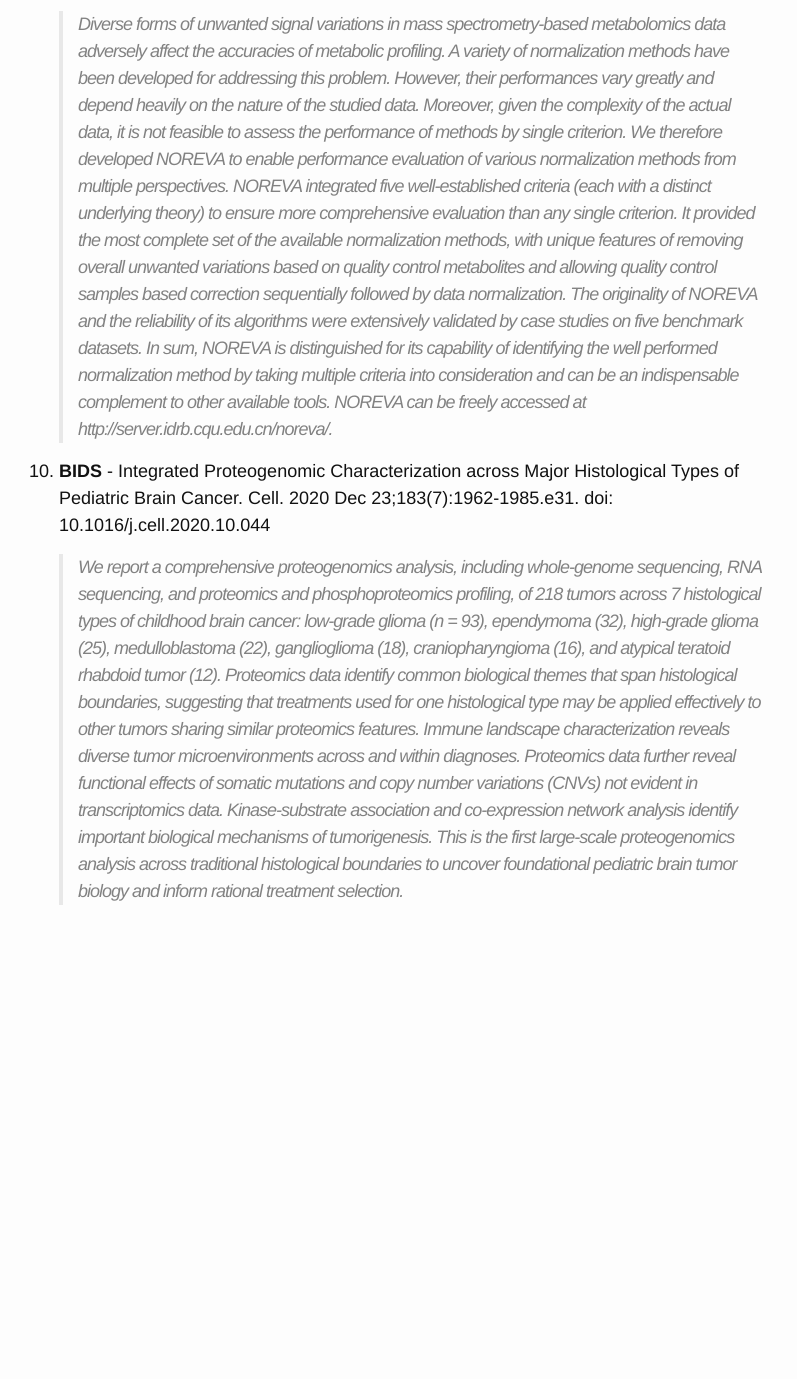
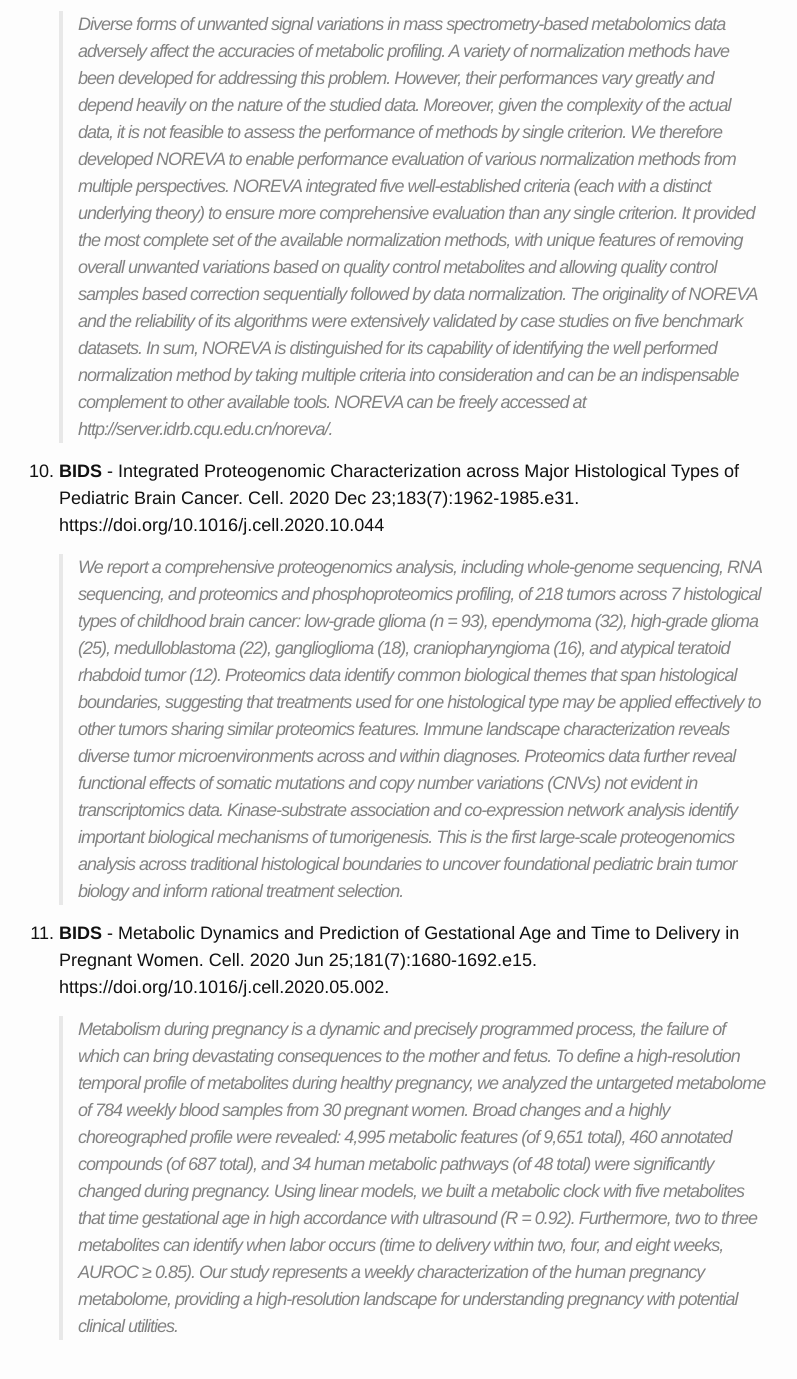
Before and after one commit to dcmb-courses/bioinf602-603, a Jekyll site: the page built from Proteomics_and_Metabolomics.md, in a window 1280 px wide and 1400 px high, scrolled down 4245 px. Shown: the top 1379 px of the window, without its empty margins (241-1038 px from the left). Built offline with Jekyll 4.4.1, drawn with Linux system fonts in a browser that asks for light colours; before the commit the page ends 5210 px from its top, so only the background shows below that.

Commit message:
Added new paper - Metabolomics in pregnancy
Title: Metabolic Dynamics and Prediction of Gestational Age and Time to Delivery in Pregnant Women.

```diff
--- a/Proteomics_and_Metabolomics.md
+++ b/Proteomics_and_Metabolomics.md
@@ -45,6 +45,11 @@ extensive roles in human malignancy. Nat Genet. 2013 Jun;45(6):592-601.
 
       >Diverse forms of unwanted signal variations in mass spectrometry-based metabolomics data adversely affect the accuracies of metabolic profiling. A variety of normalization methods have been developed for addressing this problem. However, their performances vary greatly and depend heavily on the nature of the studied data. Moreover, given the complexity of the actual data, it is not feasible to assess the performance of methods by single criterion. We therefore developed NOREVA to enable performance evaluation of various normalization methods from multiple perspectives. NOREVA integrated five well-established criteria (each with a distinct underlying theory) to ensure more comprehensive evaluation than any single criterion. It provided the most complete set of the available normalization methods, with unique features of removing overall unwanted variations based on quality control metabolites and allowing quality control samples based correction sequentially followed by data normalization. The originality of NOREVA and the reliability of its algorithms were extensively validated by case studies on five benchmark datasets. In sum, NOREVA is distinguished for its capability of identifying the well performed normalization method by taking multiple criteria into consideration and can be an indispensable complement to other available tools. NOREVA can be freely accessed at http://server.idrb.cqu.edu.cn/noreva/.
 
-1. **BIDS** - Integrated Proteogenomic Characterization across Major Histological Types of Pediatric Brain Cancer. Cell. 2020 Dec 23;183(7):1962-1985.e31. doi: 10.1016/j.cell.2020.10.044
+1. **BIDS** - Integrated Proteogenomic Characterization across Major Histological Types of Pediatric Brain Cancer. Cell. 2020 Dec 23;183(7):1962-1985.e31. https://doi.org/10.1016/j.cell.2020.10.044
 
       >We report a comprehensive proteogenomics analysis, including whole-genome sequencing, RNA sequencing, and proteomics and phosphoproteomics profiling, of 218 tumors across 7 histological types of childhood brain cancer: low-grade glioma (n = 93), ependymoma (32), high-grade glioma (25), medulloblastoma (22), ganglioglioma (18), craniopharyngioma (16), and atypical teratoid rhabdoid tumor (12). Proteomics data identify common biological themes that span histological boundaries, suggesting that treatments used for one histological type may be applied effectively to other tumors sharing similar proteomics features. Immune landscape characterization reveals diverse tumor microenvironments across and within diagnoses. Proteomics data further reveal functional effects of somatic mutations and copy number variations (CNVs) not evident in transcriptomics data. Kinase-substrate association and co-expression network analysis identify important biological mechanisms of tumorigenesis. This is the first large-scale proteogenomics analysis across traditional histological boundaries to uncover foundational pediatric brain tumor biology and inform rational treatment selection.
+
+1. **BIDS** - Metabolic Dynamics and Prediction of Gestational Age and Time to Delivery in Pregnant Women. Cell. 2020 Jun 25;181(7):1680-1692.e15.
+https://doi.org/10.1016/j.cell.2020.05.002.
+
+      >Metabolism during pregnancy is a dynamic and precisely programmed process, the failure of which can bring devastating consequences to the mother and fetus. To define a high-resolution temporal profile of metabolites during healthy pregnancy, we analyzed the untargeted metabolome of 784 weekly blood samples from 30 pregnant women. Broad changes and a highly choreographed profile were revealed: 4,995 metabolic features (of 9,651 total), 460 annotated compounds (of 687 total), and 34 human metabolic pathways (of 48 total) were significantly changed during pregnancy. Using linear models, we built a metabolic clock with five metabolites that time gestational age in high accordance with ultrasound (R = 0.92). Furthermore, two to three metabolites can identify when labor occurs (time to delivery within two, four, and eight weeks, AUROC ≥ 0.85). Our study represents a weekly characterization of the human pregnancy metabolome, providing a high-resolution landscape for understanding pregnancy with potential clinical utilities.
```
